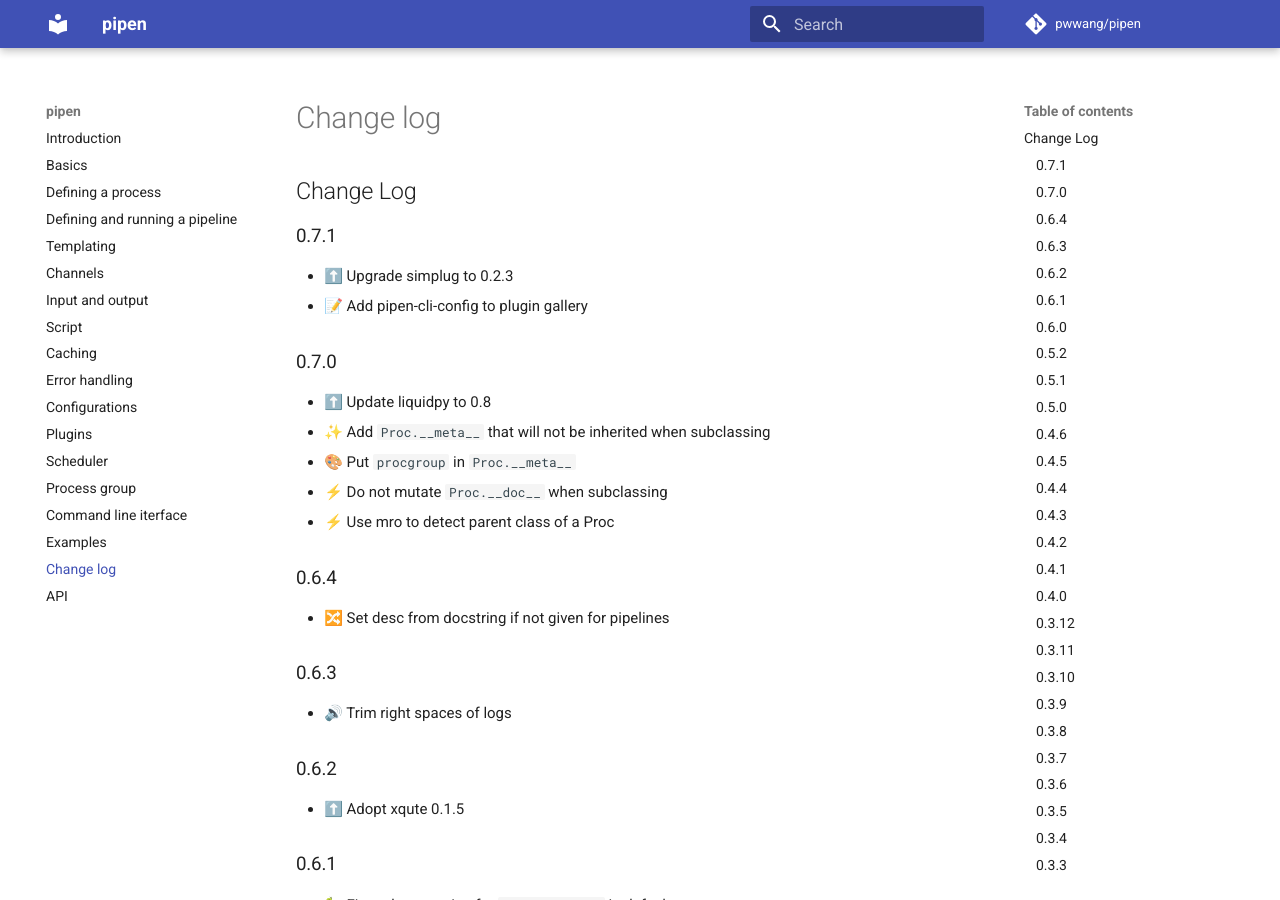
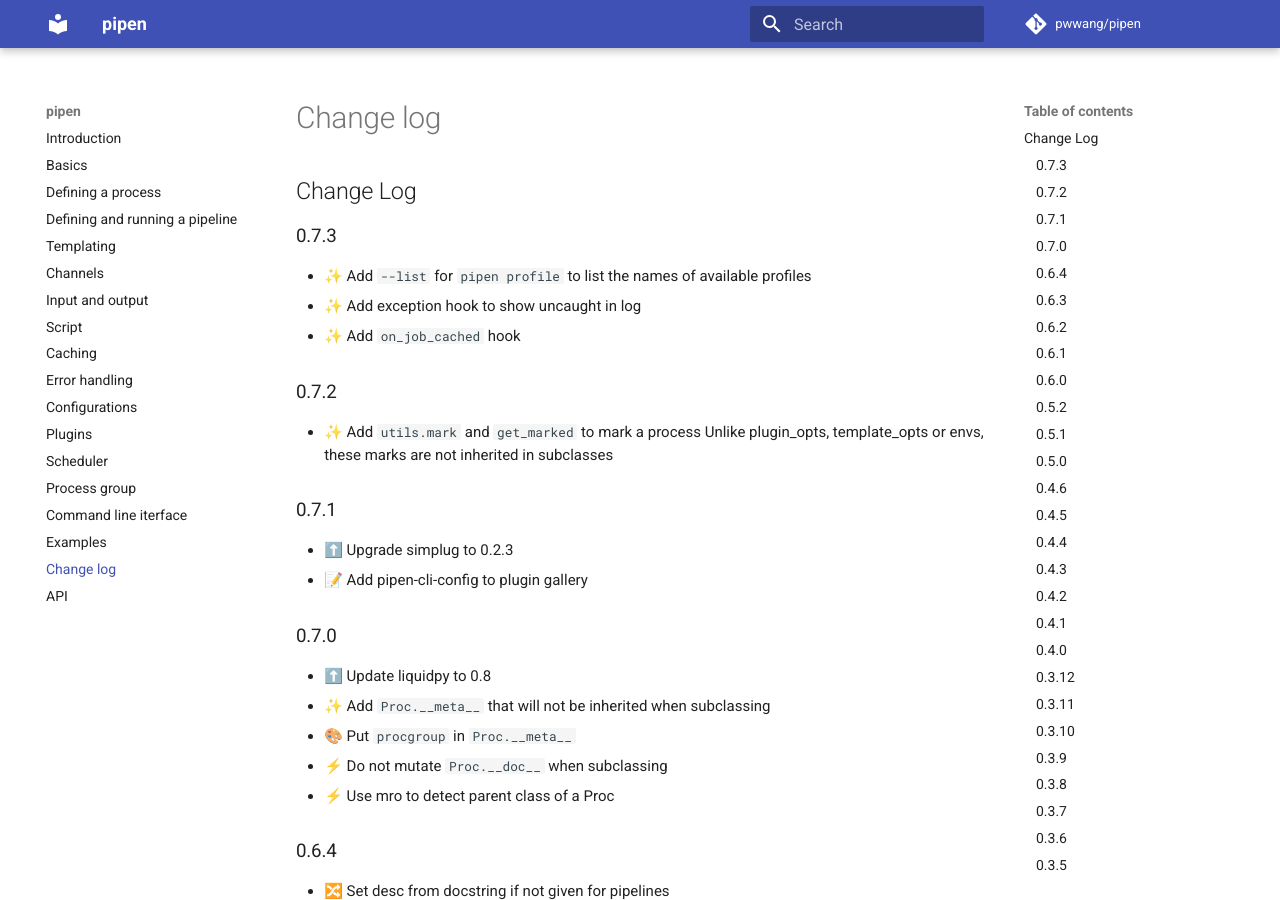
Before and after one commit to pwwang/pipen, an MkDocs documentation site: the page built from docs/CHANGELOG.md, in a window 1280 px wide and 900 px high. Built offline with MkDocs 1.6.1 and Material for MkDocs 9.7.7, drawn with Linux system fonts in a browser that asks for light colours; comment, search, counter and statistics services are not loaded.

Commit message:
🔖 0.7.3

```diff
--- a/docs/CHANGELOG.md
+++ b/docs/CHANGELOG.md
@@ -1,4 +1,15 @@
 # Change Log
+
+## 0.7.3
+
+- ✨ Add `--list` for `pipen profile` to list the names of available profiles
+- ✨ Add exception hook to show uncaught in log
+- ✨ Add `on_job_cached` hook
+
+## 0.7.2
+
+- ✨ Add `utils.mark` and `get_marked` to mark a process
+    Unlike plugin_opts, template_opts or envs, these marks are not inherited in subclasses
 
 ## 0.7.1
 
--- a/pipen/version.py
+++ b/pipen/version.py
@@ -1,3 +1,3 @@
 """Provide version of pipen"""
 
-__version__ = "0.7.2"
+__version__ = "0.7.3"
--- a/pyproject.toml
+++ b/pyproject.toml
@@ -4,7 +4,7 @@ build-backend = "poetry.masonry.api"
 
 [tool.poetry]
 name = "pipen"
-version = "0.7.2"
+version = "0.7.3"
 description = "A pipeline framework for python"
 authors = [ "pwwang <pwwang@pwwang.com>",]
 license = "MIT"
```
Also changed, not shown: 2 other files.
